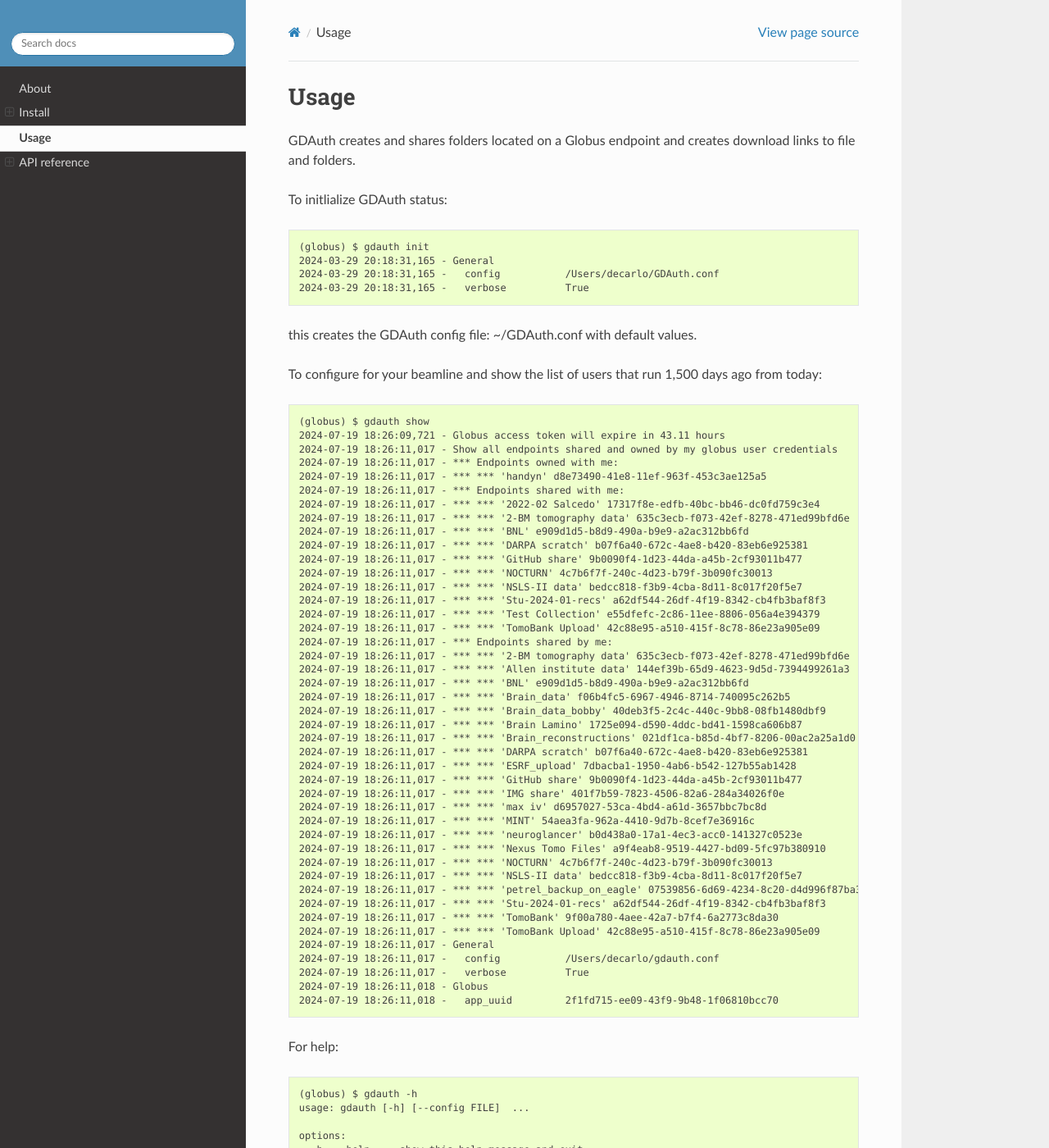
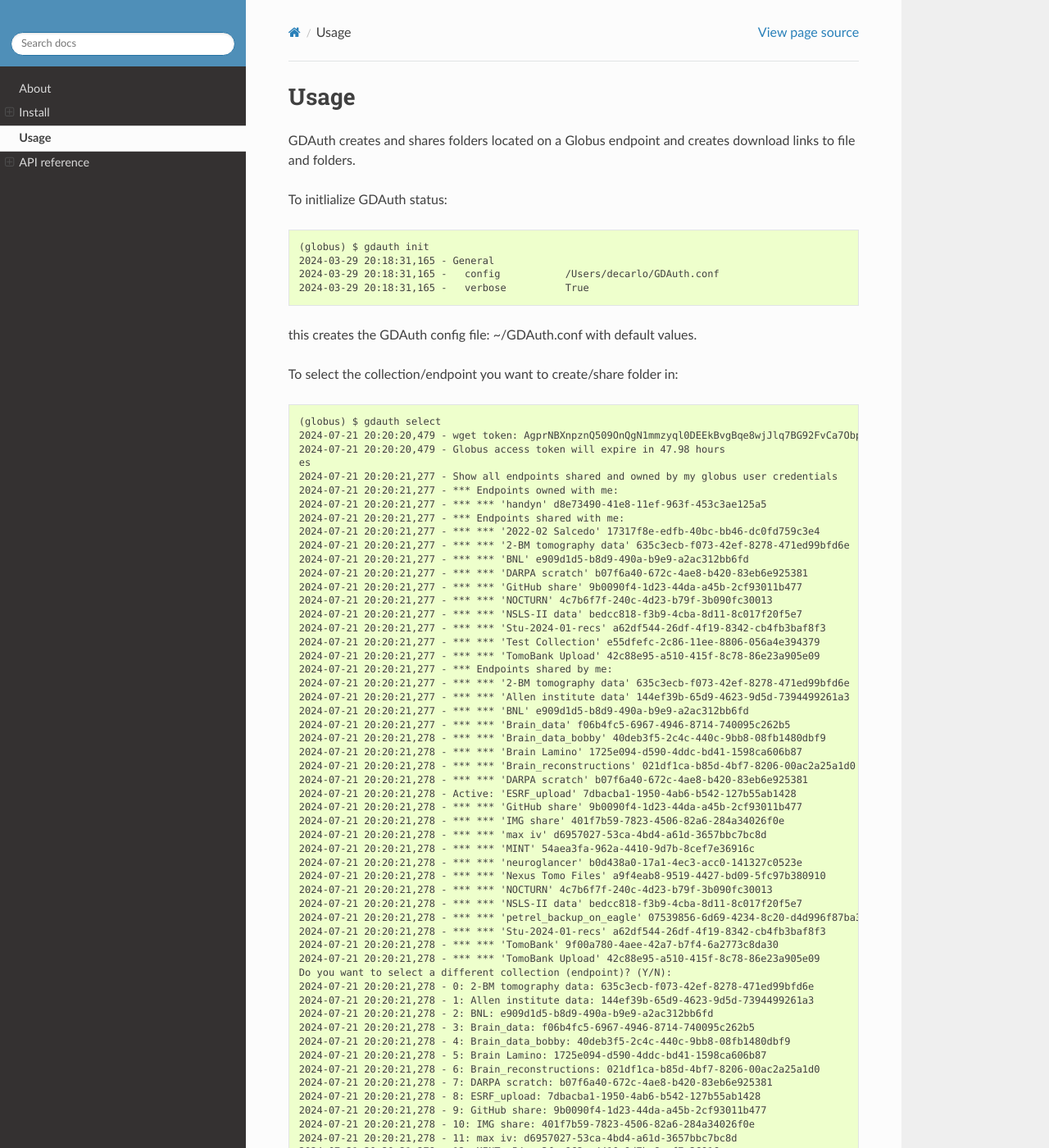
Before and after one commit to decarlof/GDAuth, a Sphinx documentation site: the page built from docs/source/usage.rst, in a window 1280 px wide and 1400 px high. Shown: the whole window at 82% size. Built offline with Sphinx 7.4.7 and the Read the Docs theme 2.0.0, drawn with Linux system fonts in a browser that asks for light colours; some of the changed text lies outside the part shown.

Commit message:
update docs

```diff
--- a/docs/source/usage.rst
+++ b/docs/source/usage.rst
@@ -13,53 +13,82 @@
 
 this creates the GDAuth config file: ~/GDAuth.conf with default values.
 
-To configure for your beamline and show the list of users that run 1,500 days ago from today:
+To select the collection/endpoint you want to create/share folder in:
 
 ::
 
-    (globus) $ gdauth show
-    2024-07-19 18:26:09,721 - Globus access token will expire in 43.11 hours
-    2024-07-19 18:26:11,017 - Show all endpoints shared and owned by my globus user credentials
-    2024-07-19 18:26:11,017 - *** Endpoints owned with me:
-    2024-07-19 18:26:11,017 - *** *** 'handyn' d8e73490-41e8-11ef-963f-453c3ae125a5
-    2024-07-19 18:26:11,017 - *** Endpoints shared with me:
-    2024-07-19 18:26:11,017 - *** *** '2022-02 Salcedo' 17317f8e-edfb-40bc-bb46-dc0fd759c3e4
-    2024-07-19 18:26:11,017 - *** *** '2-BM tomography data' 635c3ecb-f073-42ef-8278-471ed99bfd6e
-    2024-07-19 18:26:11,017 - *** *** 'BNL' e909d1d5-b8d9-490a-b9e9-a2ac312bb6fd
-    2024-07-19 18:26:11,017 - *** *** 'DARPA scratch' b07f6a40-672c-4ae8-b420-83eb6e925381
-    2024-07-19 18:26:11,017 - *** *** 'GitHub share' 9b0090f4-1d23-44da-a45b-2cf93011b477
-    2024-07-19 18:26:11,017 - *** *** 'NOCTURN' 4c7b6f7f-240c-4d23-b79f-3b090fc30013
-    2024-07-19 18:26:11,017 - *** *** 'NSLS-II data' bedcc818-f3b9-4cba-8d11-8c017f20f5e7
-    2024-07-19 18:26:11,017 - *** *** 'Stu-2024-01-recs' a62df544-26df-4f19-8342-cb4fb3baf8f3
-    2024-07-19 18:26:11,017 - *** *** 'Test Collection' e55dfefc-2c86-11ee-8806-056a4e394379
-    2024-07-19 18:26:11,017 - *** *** 'TomoBank Upload' 42c88e95-a510-415f-8c78-86e23a905e09
-    2024-07-19 18:26:11,017 - *** Endpoints shared by me:
-    2024-07-19 18:26:11,017 - *** *** '2-BM tomography data' 635c3ecb-f073-42ef-8278-471ed99bfd6e
-    2024-07-19 18:26:11,017 - *** *** 'Allen institute data' 144ef39b-65d9-4623-9d5d-7394499261a3
-    2024-07-19 18:26:11,017 - *** *** 'BNL' e909d1d5-b8d9-490a-b9e9-a2ac312bb6fd
-    2024-07-19 18:26:11,017 - *** *** 'Brain_data' f06b4fc5-6967-4946-8714-740095c262b5
-    2024-07-19 18:26:11,017 - *** *** 'Brain_data_bobby' 40deb3f5-2c4c-440c-9bb8-08fb1480dbf9
-    2024-07-19 18:26:11,017 - *** *** 'Brain Lamino' 1725e094-d590-4ddc-bd41-1598ca606b87
-    2024-07-19 18:26:11,017 - *** *** 'Brain_reconstructions' 021df1ca-b85d-4bf7-8206-00ac2a25a1d0
-    2024-07-19 18:26:11,017 - *** *** 'DARPA scratch' b07f6a40-672c-4ae8-b420-83eb6e925381
-    2024-07-19 18:26:11,017 - *** *** 'ESRF_upload' 7dbacba1-1950-4ab6-b542-127b55ab1428
-    2024-07-19 18:26:11,017 - *** *** 'GitHub share' 9b0090f4-1d23-44da-a45b-2cf93011b477
-    2024-07-19 18:26:11,017 - *** *** 'IMG share' 401f7b59-7823-4506-82a6-284a34026f0e
-    2024-07-19 18:26:11,017 - *** *** 'max iv' d6957027-53ca-4bd4-a61d-3657bbc7bc8d
-    2024-07-19 18:26:11,017 - *** *** 'MINT' 54aea3fa-962a-4410-9d7b-8cef7e36916c
-    2024-07-19 18:26:11,017 - *** *** 'neuroglancer' b0d438a0-17a1-4ec3-acc0-141327c0523e
-    2024-07-19 18:26:11,017 - *** *** 'Nexus Tomo Files' a9f4eab8-9519-4427-bd09-5fc97b380910
-    2024-07-19 18:26:11,017 - *** *** 'NOCTURN' 4c7b6f7f-240c-4d23-b79f-3b090fc30013
-    2024-07-19 18:26:11,017 - *** *** 'NSLS-II data' bedcc818-f3b9-4cba-8d11-8c017f20f5e7
-    2024-07-19 18:26:11,017 - *** *** 'petrel_backup_on_eagle' 07539856-6d69-4234-8c20-d4d996f87ba3
-    2024-07-19 18:26:11,017 - *** *** 'Stu-2024-01-recs' a62df544-26df-4f19-8342-cb4fb3baf8f3
-    2024-07-19 18:26:11,017 - *** *** 'TomoBank' 9f00a780-4aee-42a7-b7f4-6a2773c8da30
-    2024-07-19 18:26:11,017 - *** *** 'TomoBank Upload' 42c88e95-a510-415f-8c78-86e23a905e09
-    2024-07-19 18:26:11,017 - General
-    2024-07-19 18:26:11,017 -   config           /Users/decarlo/gdauth.conf
-    2024-07-19 18:26:11,017 -   verbose          True
-    2024-07-19 18:26:11,018 - Globus
-    2024-07-19 18:26:11,018 -   app_uuid         2f1fd715-ee09-43f9-9b48-1f06810bcc70
+    (globus) $ gdauth select
+    2024-07-21 20:20:20,479 - wget token: AgprNBXnpznQ509OnQgN1mmzyql0DEEkBvgBqe8wjJlq7BG92FvCa7Obpw0owrWgB1d2qmJg9eDDvfymawXzTWwWva
+    2024-07-21 20:20:20,479 - Globus access token will expire in 47.98 hours
+    es
+    2024-07-21 20:20:21,277 - Show all endpoints shared and owned by my globus user credentials
+    2024-07-21 20:20:21,277 - *** Endpoints owned with me:
+    2024-07-21 20:20:21,277 - *** *** 'handyn' d8e73490-41e8-11ef-963f-453c3ae125a5
+    2024-07-21 20:20:21,277 - *** Endpoints shared with me:
+    2024-07-21 20:20:21,277 - *** *** '2022-02 Salcedo' 17317f8e-edfb-40bc-bb46-dc0fd759c3e4
+    2024-07-21 20:20:21,277 - *** *** '2-BM tomography data' 635c3ecb-f073-42ef-8278-471ed99bfd6e
+    2024-07-21 20:20:21,277 - *** *** 'BNL' e909d1d5-b8d9-490a-b9e9-a2ac312bb6fd
+    2024-07-21 20:20:21,277 - *** *** 'DARPA scratch' b07f6a40-672c-4ae8-b420-83eb6e925381
+    2024-07-21 20:20:21,277 - *** *** 'GitHub share' 9b0090f4-1d23-44da-a45b-2cf93011b477
+    2024-07-21 20:20:21,277 - *** *** 'NOCTURN' 4c7b6f7f-240c-4d23-b79f-3b090fc30013
+    2024-07-21 20:20:21,277 - *** *** 'NSLS-II data' bedcc818-f3b9-4cba-8d11-8c017f20f5e7
+    2024-07-21 20:20:21,277 - *** *** 'Stu-2024-01-recs' a62df544-26df-4f19-8342-cb4fb3baf8f3
+    2024-07-21 20:20:21,277 - *** *** 'Test Collection' e55dfefc-2c86-11ee-8806-056a4e394379
+    2024-07-21 20:20:21,277 - *** *** 'TomoBank Upload' 42c88e95-a510-415f-8c78-86e23a905e09
+    2024-07-21 20:20:21,277 - *** Endpoints shared by me:
+    2024-07-21 20:20:21,277 - *** *** '2-BM tomography data' 635c3ecb-f073-42ef-8278-471ed99bfd6e
+    2024-07-21 20:20:21,277 - *** *** 'Allen institute data' 144ef39b-65d9-4623-9d5d-7394499261a3
+    2024-07-21 20:20:21,277 - *** *** 'BNL' e909d1d5-b8d9-490a-b9e9-a2ac312bb6fd
+    2024-07-21 20:20:21,277 - *** *** 'Brain_data' f06b4fc5-6967-4946-8714-740095c262b5
+    2024-07-21 20:20:21,278 - *** *** 'Brain_data_bobby' 40deb3f5-2c4c-440c-9bb8-08fb1480dbf9
+    2024-07-21 20:20:21,278 - *** *** 'Brain Lamino' 1725e094-d590-4ddc-bd41-1598ca606b87
+    2024-07-21 20:20:21,278 - *** *** 'Brain_reconstructions' 021df1ca-b85d-4bf7-8206-00ac2a25a1d0
+    2024-07-21 20:20:21,278 - *** *** 'DARPA scratch' b07f6a40-672c-4ae8-b420-83eb6e925381
+    2024-07-21 20:20:21,278 - Active: 'ESRF_upload' 7dbacba1-1950-4ab6-b542-127b55ab1428
+    2024-07-21 20:20:21,278 - *** *** 'GitHub share' 9b0090f4-1d23-44da-a45b-2cf93011b477
+    2024-07-21 20:20:21,278 - *** *** 'IMG share' 401f7b59-7823-4506-82a6-284a34026f0e
+    2024-07-21 20:20:21,278 - *** *** 'max iv' d6957027-53ca-4bd4-a61d-3657bbc7bc8d
+    2024-07-21 20:20:21,278 - *** *** 'MINT' 54aea3fa-962a-4410-9d7b-8cef7e36916c
+    2024-07-21 20:20:21,278 - *** *** 'neuroglancer' b0d438a0-17a1-4ec3-acc0-141327c0523e
+    2024-07-21 20:20:21,278 - *** *** 'Nexus Tomo Files' a9f4eab8-9519-4427-bd09-5fc97b380910
+    2024-07-21 20:20:21,278 - *** *** 'NOCTURN' 4c7b6f7f-240c-4d23-b79f-3b090fc30013
+    2024-07-21 20:20:21,278 - *** *** 'NSLS-II data' bedcc818-f3b9-4cba-8d11-8c017f20f5e7
+    2024-07-21 20:20:21,278 - *** *** 'petrel_backup_on_eagle' 07539856-6d69-4234-8c20-d4d996f87ba3
+    2024-07-21 20:20:21,278 - *** *** 'Stu-2024-01-recs' a62df544-26df-4f19-8342-cb4fb3baf8f3
+    2024-07-21 20:20:21,278 - *** *** 'TomoBank' 9f00a780-4aee-42a7-b7f4-6a2773c8da30
+    2024-07-21 20:20:21,278 - *** *** 'TomoBank Upload' 42c88e95-a510-415f-8c78-86e23a905e09
+    Do you want to select a different collection (endpoint)? (Y/N):
+    2024-07-21 20:20:21,278 - 0: 2-BM tomography data: 635c3ecb-f073-42ef-8278-471ed99bfd6e
+    2024-07-21 20:20:21,278 - 1: Allen institute data: 144ef39b-65d9-4623-9d5d-7394499261a3
+    2024-07-21 20:20:21,278 - 2: BNL: e909d1d5-b8d9-490a-b9e9-a2ac312bb6fd
+    2024-07-21 20:20:21,278 - 3: Brain_data: f06b4fc5-6967-4946-8714-740095c262b5
+    2024-07-21 20:20:21,278 - 4: Brain_data_bobby: 40deb3f5-2c4c-440c-9bb8-08fb1480dbf9
+    2024-07-21 20:20:21,278 - 5: Brain Lamino: 1725e094-d590-4ddc-bd41-1598ca606b87
+    2024-07-21 20:20:21,278 - 6: Brain_reconstructions: 021df1ca-b85d-4bf7-8206-00ac2a25a1d0
+    2024-07-21 20:20:21,278 - 7: DARPA scratch: b07f6a40-672c-4ae8-b420-83eb6e925381
+    2024-07-21 20:20:21,278 - 8: ESRF_upload: 7dbacba1-1950-4ab6-b542-127b55ab1428
+    2024-07-21 20:20:21,278 - 9: GitHub share: 9b0090f4-1d23-44da-a45b-2cf93011b477
+    2024-07-21 20:20:21,278 - 10: IMG share: 401f7b59-7823-4506-82a6-284a34026f0e
+    2024-07-21 20:20:21,278 - 11: max iv: d6957027-53ca-4bd4-a61d-3657bbc7bc8d
+    2024-07-21 20:20:21,278 - 12: MINT: 54aea3fa-962a-4410-9d7b-8cef7e36916c
+    2024-07-21 20:20:21,279 - 13: neuroglancer: b0d438a0-17a1-4ec3-acc0-141327c0523e
+    2024-07-21 20:20:21,279 - 14: Nexus Tomo Files: a9f4eab8-9519-4427-bd09-5fc97b380910
+    2024-07-21 20:20:21,279 - 15: NOCTURN: 4c7b6f7f-240c-4d23-b79f-3b090fc30013
+    2024-07-21 20:20:21,279 - 16: NSLS-II data: bedcc818-f3b9-4cba-8d11-8c017f20f5e7
+    2024-07-21 20:20:21,279 - 17: petrel_backup_on_eagle: 07539856-6d69-4234-8c20-d4d996f87ba3
+    2024-07-21 20:20:21,279 - 18: Stu-2024-01-recs: a62df544-26df-4f19-8342-cb4fb3baf8f3
+    2024-07-21 20:20:21,279 - 19: TomoBank: 9f00a780-4aee-42a7-b7f4-6a2773c8da30
+    2024-07-21 20:20:21,279 - 20: TomoBank Upload: 42c88e95-a510-415f-8c78-86e23a905e09
+    2024-07-21 20:20:21,279 - Select one by entering its index:
+    Please select an index: 7
+    2024-07-21 20:20:30,899 - You selected index 7: DARPA scratch: b07f6a40-672c-4ae8-b420-83eb6e925381
+    2024-07-21 20:24:44,247 - A new token will be generated next time you run GDAuth
+    2024-07-21 20:24:44,247 - General
+    2024-07-21 20:24:44,247 -   config           /Users/decarlo/gdauth.conf
+    2024-07-21 20:24:44,247 -   verbose          True
+    2024-07-21 20:24:44,247 - Globus
+    2024-07-21 20:24:44,247 -   app_uuid         2f1fd715-ee09-43f9-9b48-1f06810bcc70
+    2024-07-21 20:24:44,247 -   ep_uuid          401f7b59-7823-4506-82a6-284a34026f0e
 
 
 For help::
@@ -74,18 +103,7 @@
     Commands:
 
         init         Create configuration file
-        show         Show all endpoints on the Globus server
+        select       Select collection (endpoint) on the Globus server
         create       Create a folder on the Globus endpoint
         share        Share a Globus endpoint folder with a user email address
         links        Create download links for all items (folder and files) listed in a Globus endpoint folder.
-
-To access all options::
-
-    (globus) $ gdauth show -h
-    usage: gdauth show [-h] [--app-uuid APP_UUID] [--config FILE] [--verbose]
-
-    options:
-      -h, --help           show this help message and exit
-      --app-uuid APP_UUID  App UUID see https://globus-sdk-python.readthedocs.io/en/stable/tutorial.html#tutorial-step1 (default: 2f1fd715-ee09-43f9-9b48-1f06810bcc70)
-      --config FILE        File name of configuration (default: /Users/decarlo/gdauth.conf)
-      --verbose            Verbose output (default: True)
```
